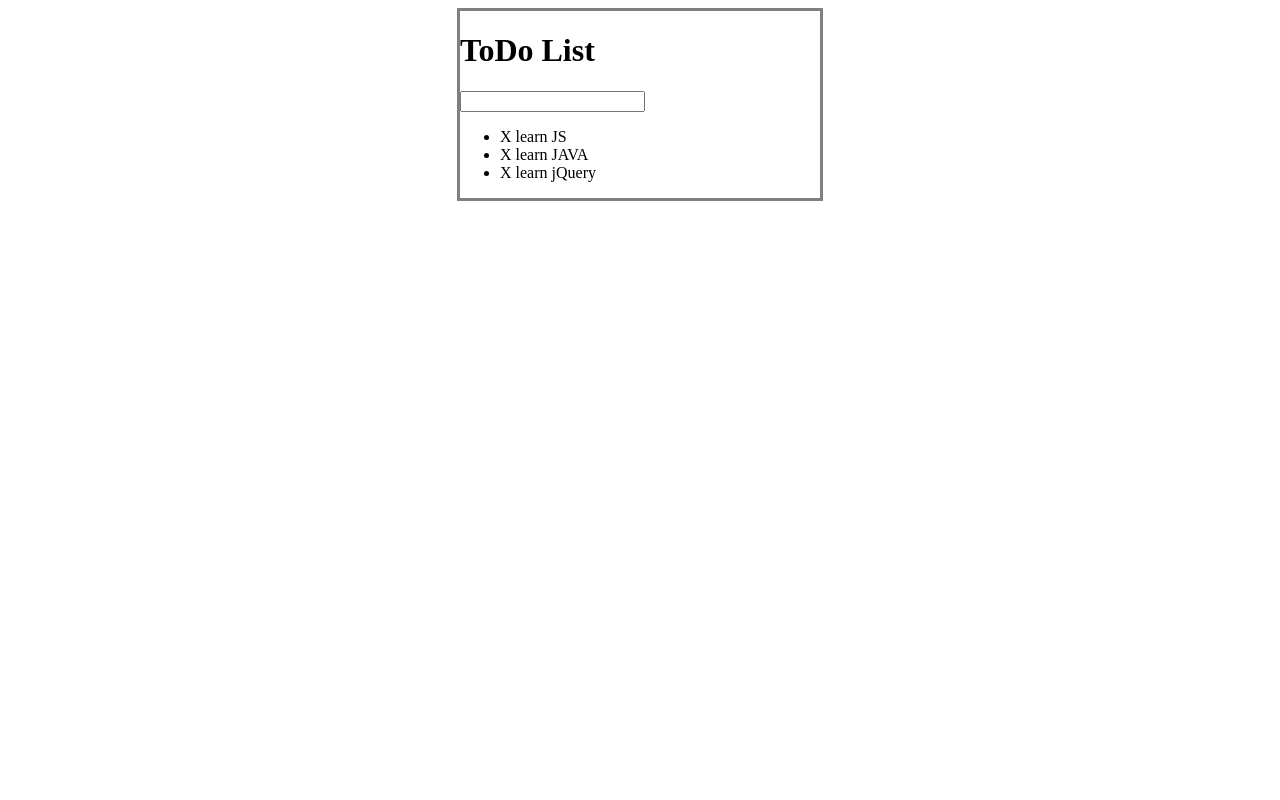
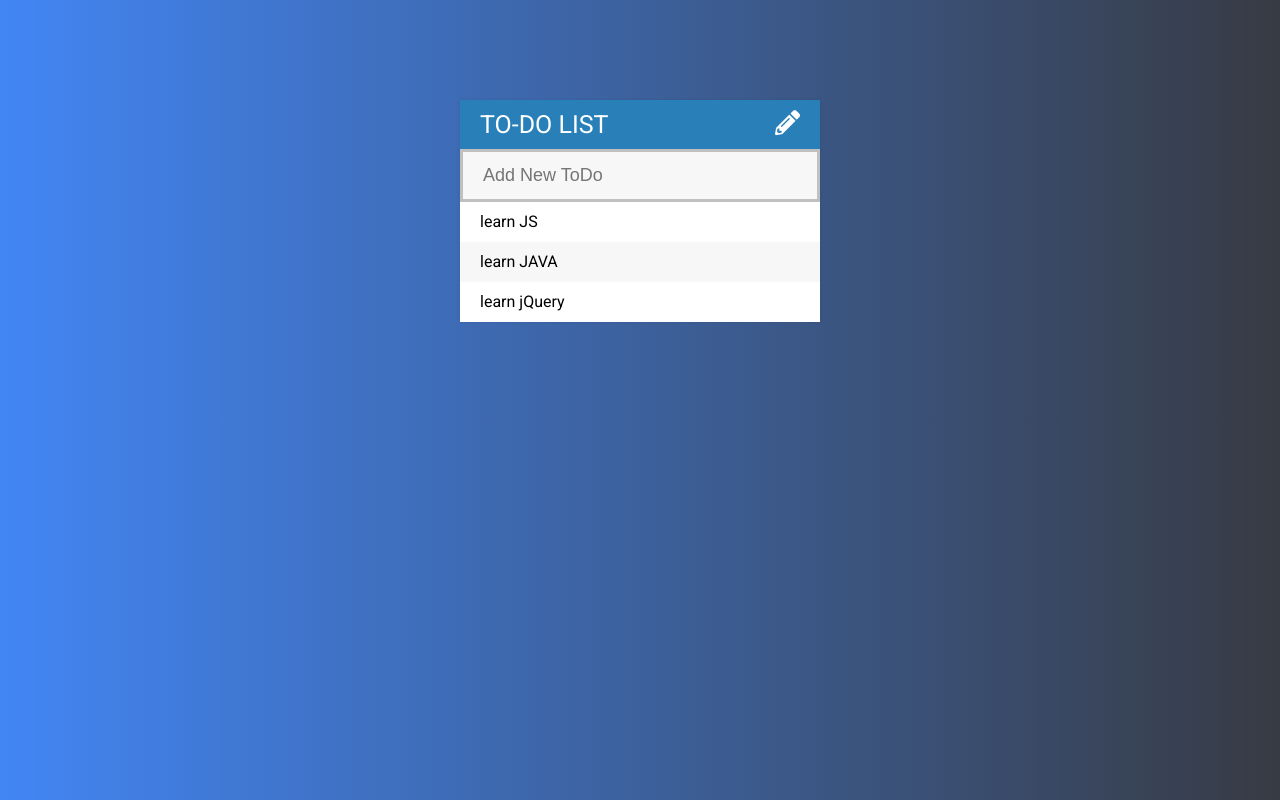
Before and after one commit to Foqz/ToDoList, a plain HTML site: page index.html in a window 1280 px wide. Drawn offline with Linux system fonts and the light colour scheme.

Commit message:
added styles and animations for buttons

```diff
--- a/assets/css/todos.css
+++ b/assets/css/todos.css
@@ -1,7 +1,71 @@
+body {
+    background: #373B44;  /* fallback for old browsers */
+    background: -webkit-linear-gradient(to right, #4286f4, #373B44);  /* Chrome 10-25, Safari 5.1-6 */
+    background: linear-gradient(to right, #4286f4, #373B44); /* W3C, IE 10+/ Edge, Firefox 16+, Chrome 26+, Opera 12+, Safari 7+ */
+    font-family: Roboto;
+}
+ul {
+    list-style: none;
+    margin: 0;
+    padding: 0;
+
+}
+h1{
+    background: #2980b9;
+    color: white;
+    margin: 0;
+    padding: 10px 20px;
+    text-transform: uppercase;
+    font-size: 25px;
+    font-weight: normal;
+}
+.fa-pencil-alt {
+    float: right;
+}
+li {
+    background: #ffff;
+    height: 40px;
+    line-height: 40px;
+    color: black;
+}
+li:nth-child(2n) {
+    background: #f7f7f7
+}
+li span {
+    background-color: red;
+    height: 40px;
+    margin-right: 20px;
+    text-align: center;
+    color:black;
+    width: 0;
+    display: inline-block;
+    transition: 0.2s linear;
+    opacity: 0.0;
+}
+li:hover span {
+    width: 40px;
+    opacity: 1.0;
+
+}
+input {
+    font-size: 18px;
+    color: #2980b9;
+    background-color: #f7f7f7;
+    width: 100%;
+    padding: 13px 13px 13px 20px;
+    box-sizing: border-box;
+    border: 3px solid silver
+}
+input:focus {
+    background: white;
+    border: 3px blue solid;
+    outline: none;
+}
 #container {
-    border: solid gray;
     width: 360px;
-    margin: 0 auto;
+    background: #f7f7f7;
+    margin: 100px auto;
+    box-shadow: 0 0 3px rgba(0,0,0, 0.1)
 }
 .completed {
     color: gray;
--- a/assets/js/todos.js
+++ b/assets/js/todos.js
@@ -16,7 +16,10 @@ $("input[type='text']").keypress(function(event){
     if(event.which === 13) {
         var toDoText = $(this).val();
         $(this).val("");
-        $("ul").append("<li><span>X </span>"+ toDoText + "</li>")
+        $("ul").append("<li><span><i class='fas fa-trash-alt'></i></span>"+ toDoText + "</li>")
 
     }
 })
+$("#toggle-form").click(function(){
+	$("input[type='text']").fadeToggle();
+});
--- a/index.html
+++ b/index.html
@@ -1,20 +1,22 @@
-<!DOCTYPE <!DOCTYPE html>
+<!DOCTYPE html>
 <html>
 <head>
     <title>To Do List</title>
     <link rel="stylesheet" type="text/css" href="assets/css/todos.css">
+    <link href="https://fonts.googleapis.com/css?family=Roboto:400,500,700" rel="stylesheet">
+    <link rel="stylesheet" href="https://use.fontawesome.com/releases/v5.7.2/css/all.css" integrity="sha384-fnmOCqbTlWIlj8LyTjo7mOUStjsKC4pOpQbqyi7RrhN7udi9RwhKkMHpvLbHG9Sr" crossorigin="anonymous">
     <script type="text/javascript" src="assets/js/lib/jquery-3.3.1.js"></script>
 
 </head>
 <body>
     <div id="container">
-        <h1>ToDo List</h1>
-        <input type="text">
+        <h1>To-Do List<span id = "toggle-form"><i class="fas fa-pencil-alt"></i></span></h1>
+        <input type="text" placeholder="Add New ToDo">
 
         <ul>
-            <li><span>X</span> learn JS</li>
-            <li><span>X</span> learn JAVA</li>
-            <li><span>X</span> learn jQuery</li>
+            <li><span><i class="fas fa-trash-alt"></i></span>learn JS</li>
+            <li><span><i class="fas fa-trash-alt"></i></span>learn JAVA</li>
+            <li><span><i class="fas fa-trash-alt"></i></span>learn jQuery</li>
         </ul>
     </div>
 
```
